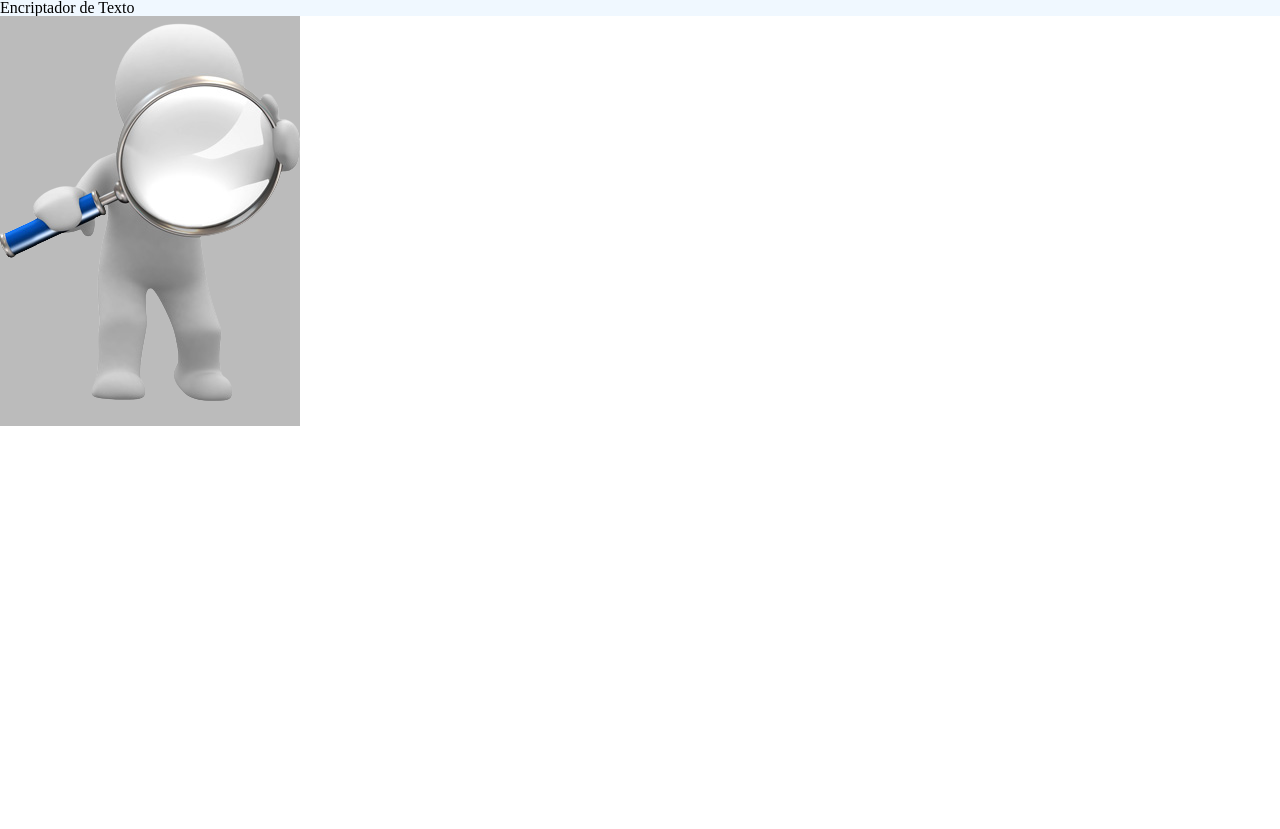
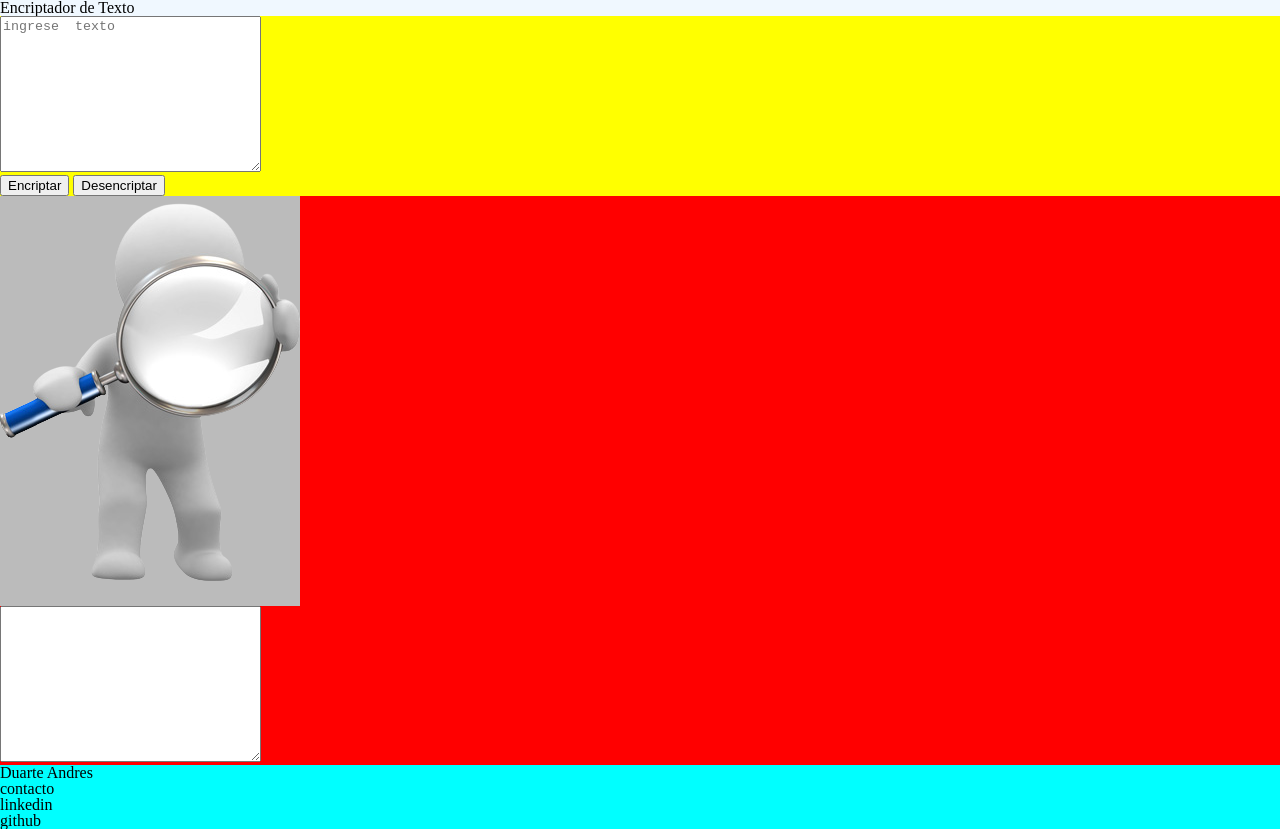
Before and after one commit to duarteandresj/encriptador-challenge-ONE, a plain HTML site: page index.html in a window 1280 px wide. Shown: the part 51-880 px from the top of the page. Before the commit the page ends 800 px from the top, so only its background shows below. Drawn offline with Linux system fonts and the light colour scheme.

Commit message:
Update index.html

```diff
--- a/css/style.css
+++ b/css/style.css
@@ -1,13 +1,19 @@
-.titulo-centrado{
-    text-align: center;
-}
 header{
     background-color: aliceblue;
 }
-header img{
-    display: inline-block;
+.titulo-principal  {
+    text-align: center;
 }
-
-div #imagen-munieco{
+.entrada-texto{
+    background: yellow;
+}
+.salida-texto{
+    background: red;
+}
+#imagen-munieco{
     background-color: #BBBBBB;
+    display: block;
 }
+footer{
+    background-color: aqua;
+}
--- a/index.html
+++ b/index.html
@@ -11,12 +11,33 @@
   <body>
     <header>
       <img id="imagen-logo" src="img/logo.png" alt="Logo de alura" />
-      <h1 clas="titulo-centrado">Encriptador de Texto</h1>
+      <h1 clas="titulo-principal">Encriptador de Texto</h1>
     </header>
     <main>
-      <div>
+      <section class="entrada-texto">
+        <textarea
+          name="textarea-encriptar"
+          id="texto-a-encriptar-textarea"
+          cols="30"
+          rows="10"
+          placeholder="ingrese  texto"
+        ></textarea>
+        <div>
+          <button>Encriptar</button>
+          <button>Desencriptar</button>
+        </div>
+      </section>
+
+      <section class="salida-texto">
         <img id="imagen-munieco" src="img/muñeco.png" alt="Buscador de texto" />
-      </div>
+      <textarea name="texto-desencriptado" id="" cols="30" rows="10"></textarea>
+      </section>
     </main>
+    <footer>
+      <p>Duarte Andres</p>
+      <p>contacto</p>
+      <p>linkedin</p>
+      <p>github</p>
+    </footer>
   </body>
 </html>
```
